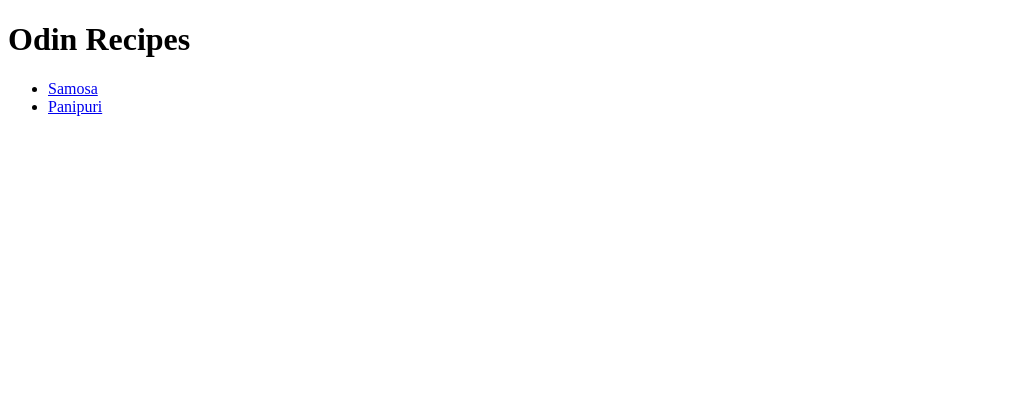
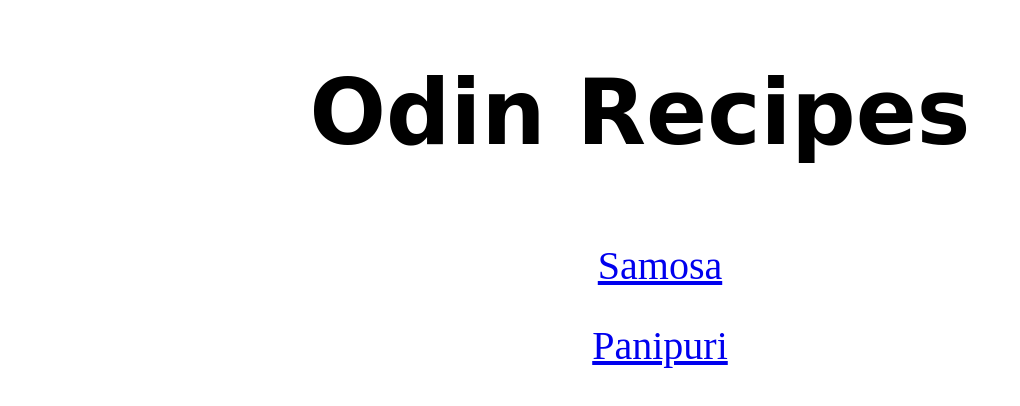
Before and after one commit to deep-vinci/odin-recipes, a plain HTML site: page index.html in a window 1280 px wide. Shown: the whole page, without its empty margins (0-1020 px from the left). Drawn offline with Linux system fonts and the light colour scheme; a web font is replaced by a local one.

Commit message:
adding custom styles to prettify the webpage a little and make it easier on eyes

```diff
--- a/index.html
+++ b/index.html
@@ -4,13 +4,17 @@
     <meta charset="UTF-8">
     <meta name="viewport" content="width=device-width, initial-scale=1.0">
     <title>Document</title>
+    <link rel="stylesheet" href="style.css">
+    <link rel="preconnect" href="https://fonts.googleapis.com">
+    <link rel="preconnect" href="https://fonts.gstatic.com" crossorigin>
+    <link href="https://fonts.googleapis.com/css2?family=Sevillana&display=swap" rel="stylesheet">
 </head>
 <body>
-    <h1>Odin Recipes</h1>
+    <h1 id="brand">Odin Recipes</h1>
 
     <ul>
-        <li><a href="./recipes/baked_samosa.html">Samosa</a></li>
-        <li><a href="./recipes/panipuri.html">Panipuri</a></li>
+        <li class="recipes" ><a href="./recipes/baked_samosa.html">Samosa</a></li>
+        <li class="recipes" ><a href="./recipes/panipuri.html">Panipuri</a></li>
     </ul>
 </body>
 </html>
--- /dev/null
+++ b/recipes/style.css
@@ -0,0 +1,12 @@
+* {
+    font-family: 'Helvetica', sans-serif;
+    line-height: 25px
+}
+h1 {
+    font-size: 55px;
+    text-align: center;
+}
+
+h2 {
+    font-size: 50px;
+}
--- /dev/null
+++ b/style.css
@@ -0,0 +1,12 @@
+#brand {
+    font-family: "Sevillana", cursive;
+    font-size: 90px;
+    text-align: center;
+}
+
+.recipes {
+    text-align: center;
+    list-style: none;
+    font-size: 40px;
+    line-height: 80px;
+}
```
Also changed, not shown: recipes/baked_samosa.html (+1 -0 lines), recipes/panipuri.html (+1 -0 lines).
